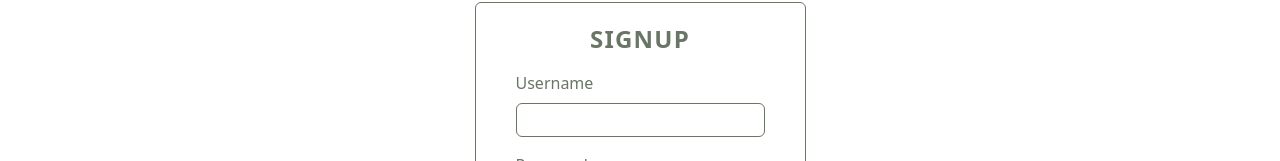
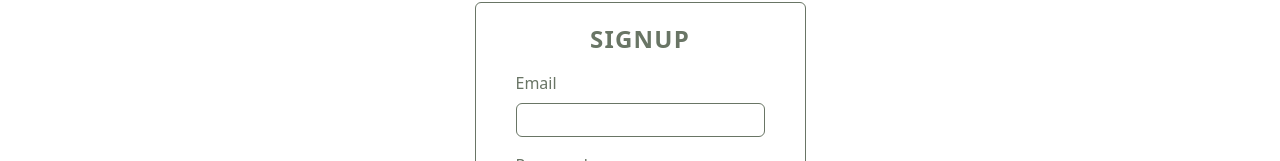
Before and after one commit to zaid-sinpie/Tours-Travers, a React (Vite) app in the folder frontend/: page /signup in a window 1280 px wide. Shown: the part 208-369 px from the top of the page. Built offline with nearby package versions, Linux system fonts and the light colour scheme.

Commit message:
signup form action created

```diff
--- a/frontend/src/App.jsx
+++ b/frontend/src/App.jsx
@@ -3,7 +3,7 @@ import { createBrowserRouter, RouterProvider } from "react-router-dom";
 import Root from "./components/pages/Root";
 import Hero from "./components/pages/Hero";
 import Login from "./components/pages/Login";
-import Signup from "./components/pages/SignUp";
+import Signup, { action as actionForSignup } from "./components/pages/SignUp";
 import HomePage from "./components/pages/HomePage";
 
 function App() {
@@ -23,6 +23,7 @@ function App() {
         {
           path: "/signup",
           element: <Signup />,
+          action: actionForSignup,
         },
         {
           path: "/home",
--- a/frontend/src/components/Navigation.jsx
+++ b/frontend/src/components/Navigation.jsx
@@ -8,7 +8,7 @@ const Navigation = ({ openModal, setUserMode }) => {
     <header className="w-full py-[.5rem] px-[2rem] max-sm:px-2 text-black fixed top-0 left-0 border z-20 backdrop-blur-2xl">
       <div className="w-full flex justify-between max-sm:justify-around items-center">
         <div className="hover:cursor-pointer">
-          <Link to="/">
+          <Link to="/home">
             <h1 className="font-bold text-2xl">LOGO</h1>
           </Link>
         </div>
--- a/frontend/src/components/pages/Hero.jsx
+++ b/frontend/src/components/pages/Hero.jsx
@@ -55,7 +55,7 @@ const Hero = () => {
       <div className="flex justify-center items-center gap-5 ">
         <button
           onClick={goLeft}
-          className="px-4 py-1 font-bold text-xl text-white rounded-full bg-black hover:bg-inactive"
+          className="px-4 py-1 font-bold text-xl text-white rounded-full bg-black hover:bg-inactive active:bg-black"
         >
           <i className="fa-solid fa-angle-left"></i>
         </button>
@@ -76,7 +76,7 @@ const Hero = () => {
         </div>
         <button
           onClick={goRight}
-          className="px-4 py-1 font-bold text-xl text-white rounded-full bg-black hover:bg-inactive"
+          className="px-4 py-1 font-bold text-xl text-white rounded-full bg-black hover:bg-inactive active:bg-black"
         >
           <i className="fa-solid fa-angle-right"></i>
         </button>
--- a/frontend/src/components/pages/HomePage.jsx
+++ b/frontend/src/components/pages/HomePage.jsx
@@ -7,7 +7,9 @@ const HomePage = () => {
     <section className="w-dvw h-dvh flex justify-center items-center px-20 max-sm:px-2 py-2 max-sm:pt-16">
       <div className="w-full h-full flex flex-col justify-center items-center gap-4">
         <div className="flex flex-col justify-start items-start w-full text-inactive">
-          <h1 className="text-3xl font-bold text-black">Adventure Waiting Ahead!</h1>
+          <h1 className="text-3xl font-bold text-black">
+            Adventure Waiting Ahead!
+          </h1>
           <p>Upcoming Tours Register Now!!</p>
         </div>
         <div className="w-full flex justify-between items-center gap-4 max-sm:flex-wrap">
@@ -23,8 +25,8 @@ const HomePage = () => {
               placeholder="Search Places"
               className="outline-none border border-inactive rounded-md px-2 py-1 focus:border-black pr-10 w-full"
             />
-            <button className="absolute right-0 top-0 px-4 h-[-webkit-fill-available] text-white hover:text-black bg-black hover:bg-white border border-black rounded-r-md">
-              <i class="fa-solid fa-magnifying-glass"></i>
+            <button className="absolute right-0 top-0 px-4 h-[-webkit-fill-available] text-white hover:text-black active:text-white bg-black hover:bg-white border border-black rounded-r-md active:bg-black">
+              <i className="fa-solid fa-magnifying-glass"></i>
             </button>
           </div>
         </div>
--- a/frontend/src/components/pages/Login.jsx
+++ b/frontend/src/components/pages/Login.jsx
@@ -14,11 +14,11 @@ const Login = () => {
           </div>
           {/* <input type="hidden" value={"login"} name="type" className="hidden"/> */}
           <div className="flex flex-col justify-center items-start w-full gap-2">
-            <label htmlFor="username">Username</label>
+            <label htmlFor="email">Email</label>
             <input
-              type="text"
-              id="username"
-              name="username"
+              type="email"
+              id="email"
+              name="email"
               className="w-full px-2 py-1 outline-none border border-inactive rounded-md"
             />
           </div>
--- a/frontend/src/components/pages/Signup.jsx
+++ b/frontend/src/components/pages/Signup.jsx
@@ -5,7 +5,11 @@ import { ButtonPlaneBlack } from "../ui/Buttons";
 const Signup = () => {
   return (
     <section className="w-dvw h-dvh flex justify-center items-center">
-      <Form className="w-fit h-fit flex flex-col justify-center items-center gap-4 text-inactive px-10 py-5 border border-inactive rounded-md animate-slideInFromBottom">
+      <Form
+        action="/signup"
+        method="post"
+        className="w-fit h-fit flex flex-col justify-center items-center gap-4 text-inactive px-10 py-5 border border-inactive rounded-md animate-slideInFromBottom"
+      >
         <div className="flex flex-col justify-center items-center w-full gap-4">
           <div className="flex flex-col justify-center items-center w-full gap-2">
             <h1 className="text-2xl font-semibold uppercase tracking-wider">
@@ -14,11 +18,11 @@ const Signup = () => {
           </div>
           {/* <input type="hidden" value={"signup"} name="type" className="hidden"/> */}
           <div className="flex flex-col justify-center items-start w-full gap-2">
-            <label htmlFor="username">Username</label>
+            <label htmlFor="email">Email</label>
             <input
               type="text"
-              id="username"
-              name="username"
+              id="email"
+              name="email"
               className="w-full px-2 py-1 outline-none border border-inactive rounded-md"
             />
           </div>
@@ -54,3 +58,17 @@ const Signup = () => {
 };
 
 export default Signup;
+
+export const action = async ({ request, params }) => {
+  const formData = await request.formData();
+  const data = Object.fromEntries(formData.entries());
+  if (!data) {
+    throw new Error("something went wrong");
+  }
+  if (!data["email"].includes("@")) {
+    // show error include @ in email
+    console.error("Invalide Email");
+  }
+  // All Good to go
+  return null;
+};
--- a/frontend/src/components/ui/PlaceCard.jsx
+++ b/frontend/src/components/ui/PlaceCard.jsx
@@ -3,8 +3,8 @@ import { ButtonPlaneBlack } from "./Buttons";
 
 const PlaceCard = () => {
   return (
-    <div className="w-full bg-white border border-inactive rounded-md flex max-sm:flex-col justify-start gap-20 max-sm:gap-5 items-center px-20 max-sm:px-4 py-4">
-      <img src={bg1} alt="" className="w-[40%] max-sm:w-full cursor-pointer" />
+    <div className="w-full bg-white border border-inactive rounded-md flex max-sm:flex-col max-xl:flex-col justify-start gap-20 max-sm:gap-5 items-center px-20 max-sm:px-4 py-4">
+      <img src={bg1} alt="" className="w-[40%] max-sm:w-full max-xl:w-full cursor-pointer" />
       <div className="flex flex-col justify-center items-start gap-20 max-sm:gap-5">
         <div className="flex flex-col justify-between items-start">
           <div className="flex flex-col justify-center items-start gap-2">
```
